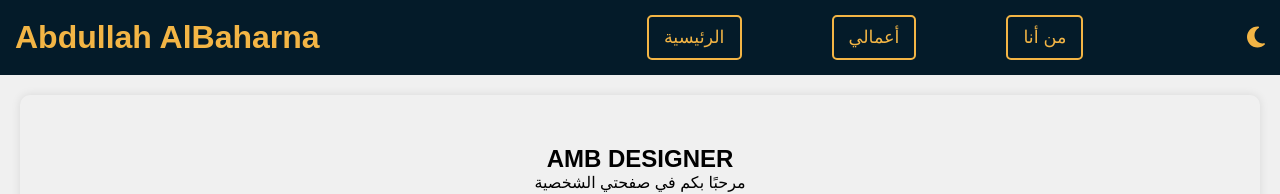
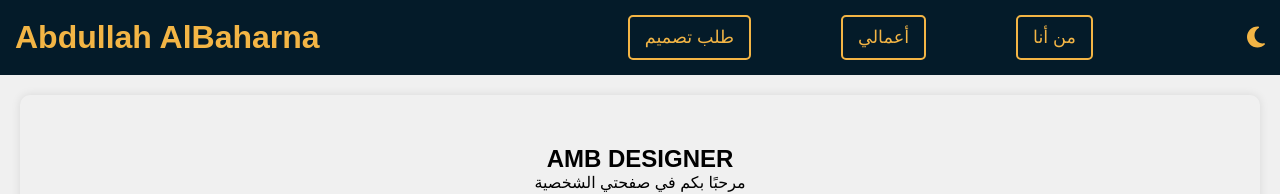
Before and after one commit to q5tj/abdullah-website, a plain HTML site: page index.html in a window 1280 px wide. Shown: the top 194 px of the page. Drawn offline with nearby package versions, Linux system fonts and the light colour scheme.

Commit message:
add-form

```diff
--- a/index.html
+++ b/index.html
@@ -21,7 +21,7 @@
             <div class="line3"></div>
         </div>
         <nav class="nav-links">
-            <a href="#">الرئيسية</a>
+            <a href="https://forms.gle/QkCg6KbVcHXnXZ4n7">طلب تصميم</a>
             <a href="#works" c>أعمالي</a>
             <a href="about.html" class="about1">من أنا</a>
         </nav>
```
